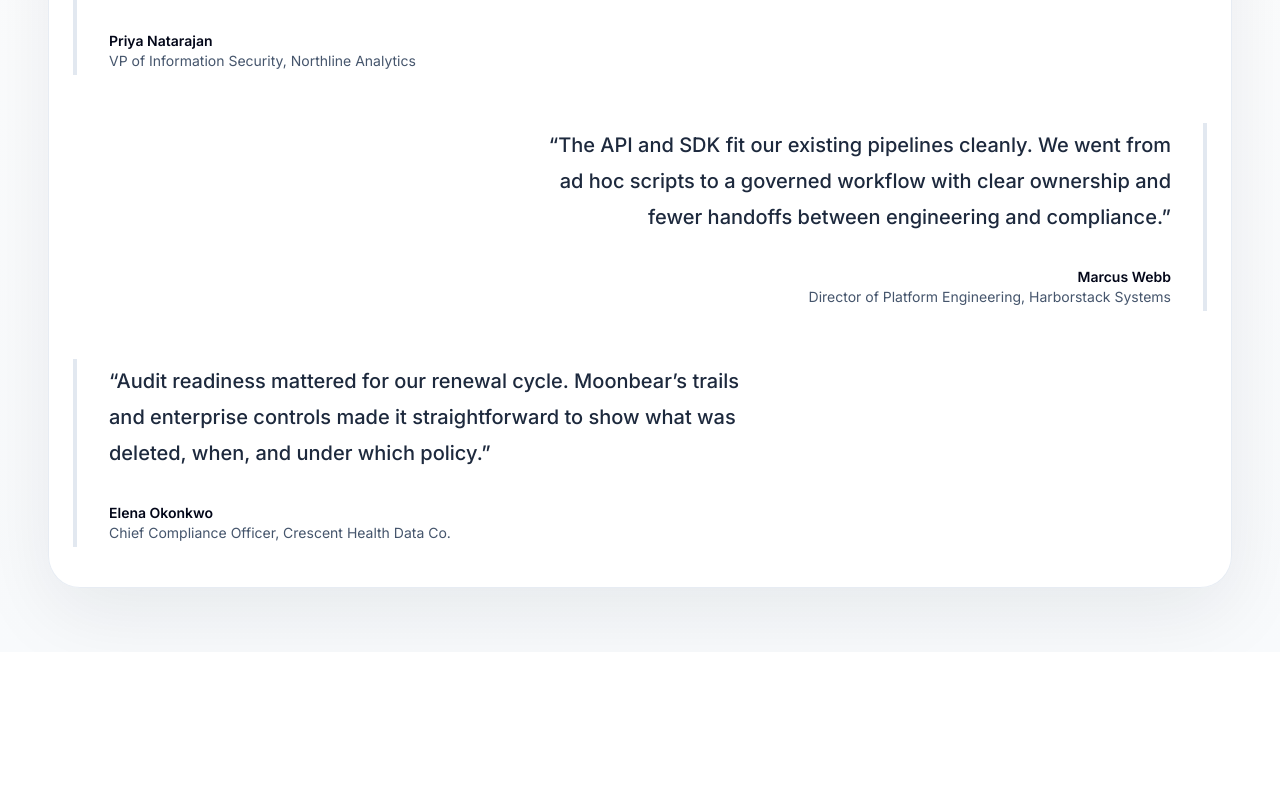
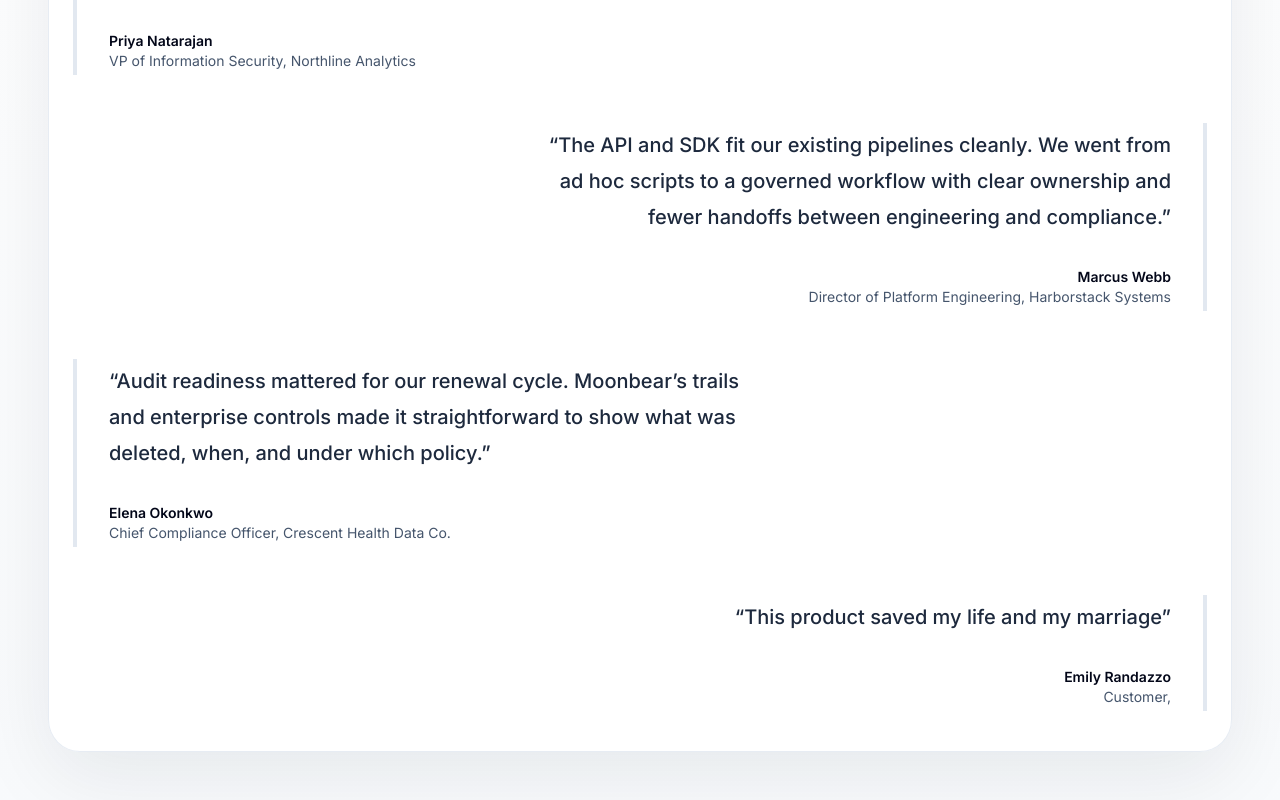
Before and after one commit to robzhu/moonbear-site, a Next.js app: page / in a window 1280 px wide. Shown: the part 2241-3041 px from the top of the page. Before the commit the page ends 2893 px from the top, so only its background shows below. Built offline with nearby package versions, Linux system fonts and the light colour scheme.

Commit message:
Add Emily testimonial

```diff
--- a/src/app/page.tsx
+++ b/src/app/page.tsx
@@ -110,6 +110,12 @@ const customerTestimonials = [
     name: "Elena Okonkwo",
     role: "Chief Compliance Officer",
     company: "Crescent Health Data Co.",
+  },
+  {
+    quote: "This product saved my life and my marriage",
+    name: "Emily Randazzo",
+    role: "Customer",
+    company: "",
   },
 ];
 
@@ -284,7 +290,7 @@ export default function Home() {
                   What Customers Are Saying
                 </p>
                 <p className="mt-3 max-w-2xl text-sm leading-6 text-slate-600">
-                  When security, compliance, reliability, and performance matter, don't gamble with your data. Choose Moonbear.
+                  When security, compliance, reliability, and performance matter, don&apos;t gamble with your data. Choose Moonbear.
                 </p>
               </div>
 
```
